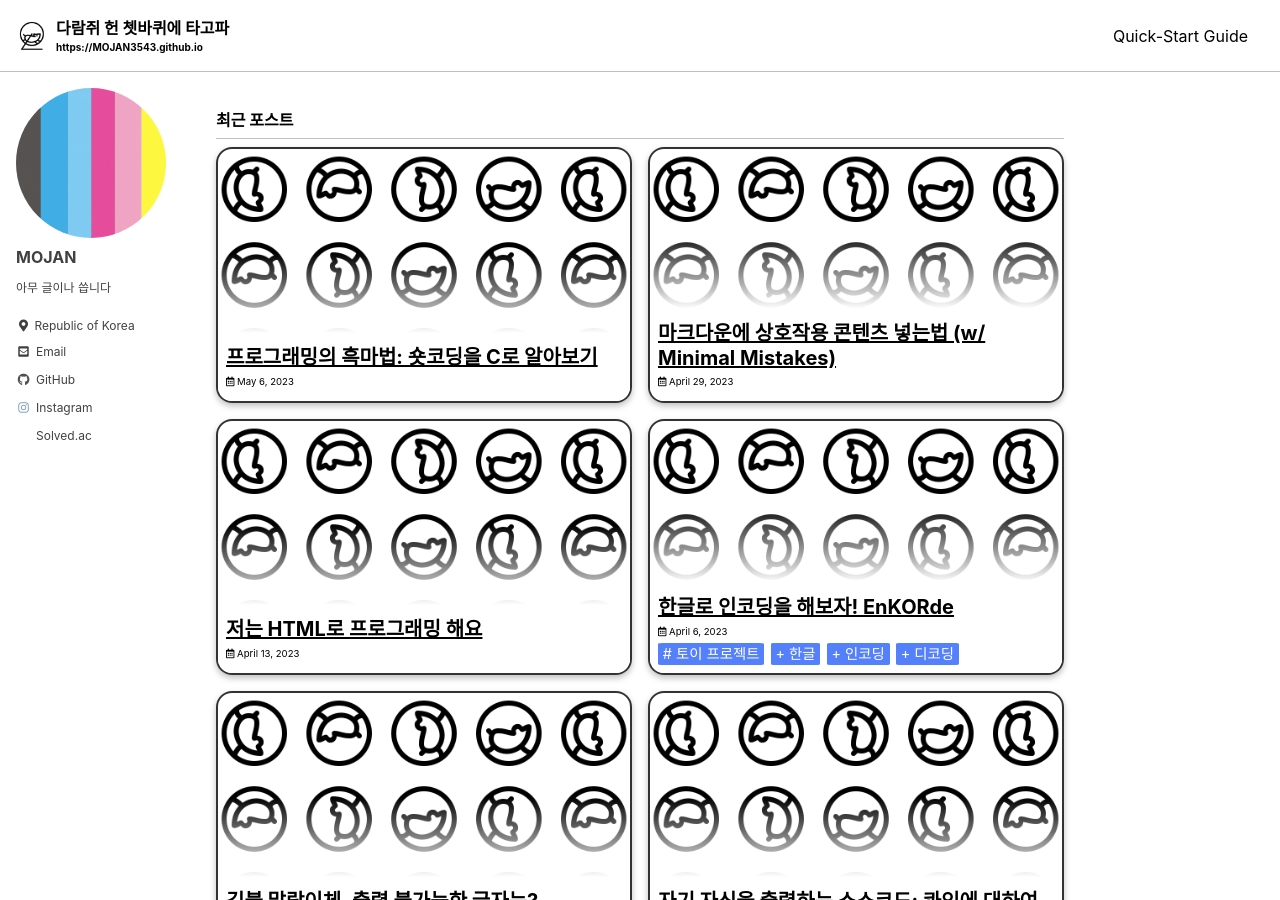
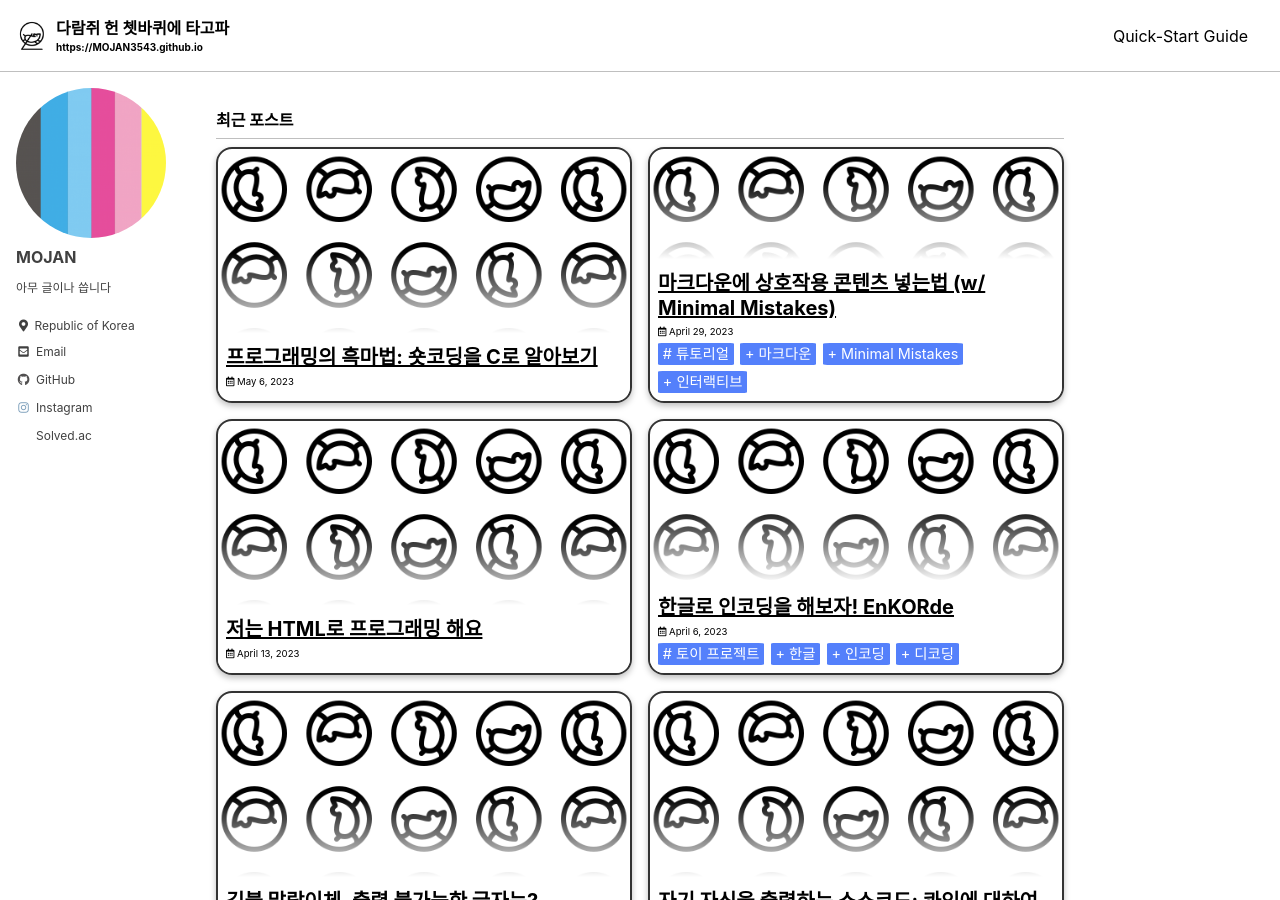
Before and after one commit to MOJAN3543/MOJAN3543.github.io, a Jekyll site: the page built from index.html, in a window 1280 px wide and 900 px high. Built offline with Jekyll 4.4.1, drawn with Linux system fonts in a browser that asks for light colours; cached includes are drawn as plain includes; the list of posts is cut into pages by our own code.

Commit message:
Update 2023-04-29-MarkdownInteraction.md

```diff
--- a/_posts/MarkdownInteraction/2023-04-29-MarkdownInteraction.md
+++ b/_posts/MarkdownInteraction/2023-04-29-MarkdownInteraction.md
@@ -2,13 +2,17 @@
 title: 마크다운에 상호작용 콘텐츠 넣는법 (w/ Minimal Mistakes)
 toc: true
 toc_sticky: true
+categories:
+  - 튜토리얼
+tags:
+  - [마크다운, Minimal Mistakes, 인터랙티브]
 last_modified_at: 2023-04-29
 ---
 이 포스팅에서는 [**저는 HTML로 프로그래밍 해요**](https://mojan3543.github.io/ProgrammingByHTML/)에서 사용된 인터랙티브 콘텐츠를 삽입 하는 법에 대해서 설명드리겠습니다.
 
 ⚠ 주의 : 이 포스팅에 나오는 소스 코드나 코딩 방식은 굉장히 비효율적일 가능성이 높습니다. 최대한 적은 곳에 작은 규모로 사용해주세요!
 {: .notice--warning}
-## 1. 인터렉티브 콘텐츠 만들기
+## 1. 인터랙티브 콘텐츠 만들기
 포스팅에 콘텐츠를 넣어야 하니, 우선 인터랙티브 콘텐츠를 만들도록 하겠습니다!
 
 ![YachtDice](https://github.com/MOJAN3543/MOJAN3543.github.io/blob/main/_posts/MarkdownInteraction/Yachtdice.jpg?raw=true"YachtDice")
```
